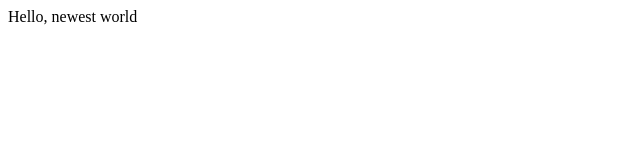
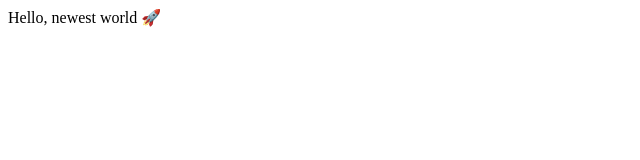
Before and after one commit to nicksarafa/pauselabs, a website: page public/index.html in a window 1280 px wide. Shown: the full height of the page, 0-640 px from the left. Drawn offline with Linux system fonts and the light colour scheme.

Commit message:
emoiji litmus test

```diff
--- a/public/index.html
+++ b/public/index.html
@@ -6,6 +6,6 @@
     </script>
   </head>
   <body>
-    <span>Hello, newest world</span>
+    <span>Hello, newest world 🚀</span>
   </body>
 </html>
```
